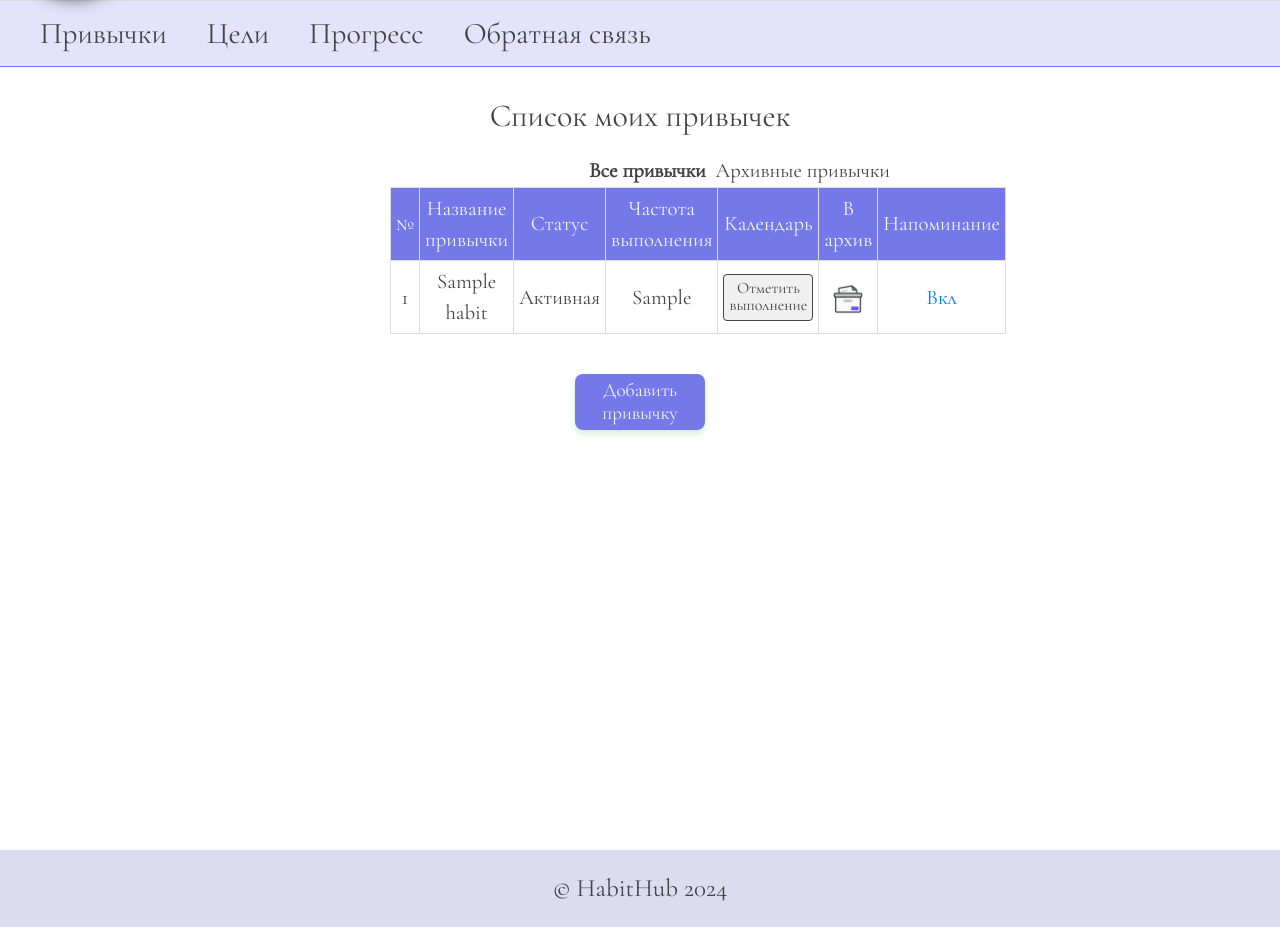
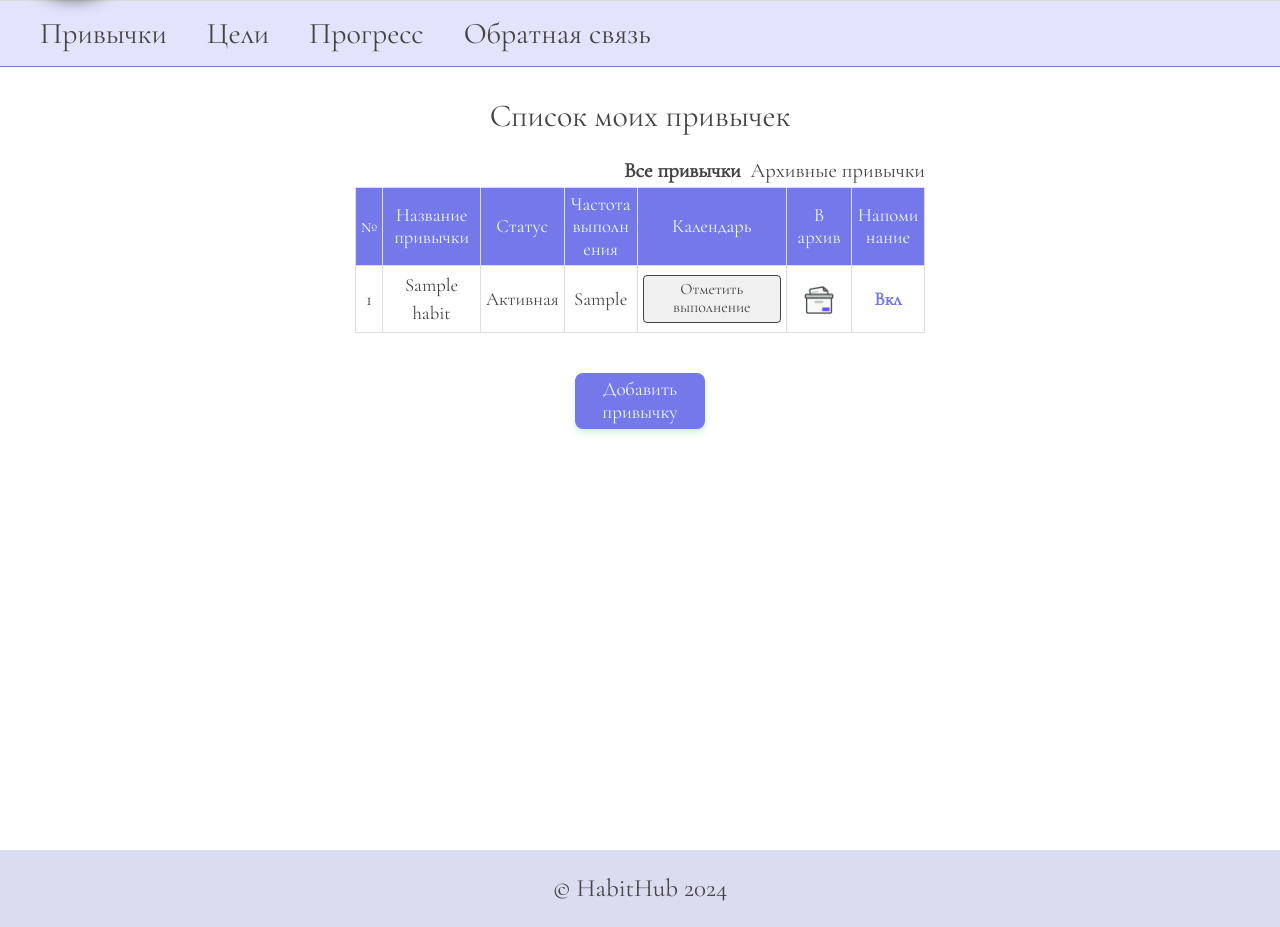
Before and after one commit to AKamysheva/HabitHub, a Django app: page /habits/ in a window 1280 px wide. Shown: the part 130-1057 px from the top of the page. Run offline with Django 5.2, Linux system fonts and the light colour scheme; a user stored in the database is signed in; tables that the repository leaves empty hold one stand-in row (values such as "Sample post"); parts of the project's set-up code (start-up, migrations or seed data) failed here and were passed over; some libraries are stand-ins or nearby versions.

Commit message:
Added styles

```diff
--- a/habithub/habits/static/habits/css/styles.css
+++ b/habithub/habits/static/habits/css/styles.css
@@ -5,7 +5,9 @@ html, body {
     height: 100%;
     width: 100%;
     color: #444;
-    overflow: hidden;
+    overflow-y: auto;
+    max-height: 100vh;
+    padding-bottom: 40px;
 }
 header {
     display: flex;
@@ -106,7 +108,18 @@ header ul li:last-child {
     margin: 30px;
     line-height: 60px;
 }
-.all_habits, .all_goals, .all_progress, .habit_chart {
+.all_habits, .all_goals, .all_progress {
+    display: flex;
+    flex-direction: column;
+    text-align: center;
+    max-width: 570px;
+    width: 100%;
+    margin: auto;
+    overflow-y: auto;
+    max-height: 90vh;
+    padding-bottom: 40px;
+}
+.habit_chart {
     display: flex;
     flex-direction: column;
     min-height: 100vh;
@@ -115,17 +128,17 @@ header ul li:last-child {
     width: 100%;
     margin: auto;
 }
-.feedback {
+.feedback, .remainder {
     margin: auto;
     text-align: center;
     max-width: 500px;
     display: flex;
 }
-h1.feedback {
+h1.feedback, h1.remainder {
     font-weight: bold;
     line-height: 1.4;
 }
-p.feedback {
+p.feedback, p.remainder {
     font-size: 1.5em;
     line-height: 1.6;
 }
@@ -144,12 +157,15 @@ p.feedback {
     padding: 5px;
     border: 1px solid #ddd;
     text-align: center;
-    font-size: 1em;
+    font-size: 0.9em;
     font-weight: 100;
     color: aliceblue;
+    word-wrap: break-word;
+    max-width: 73px;
+    line-height: 1.2em;
 }
 .habit_table td, .goal_table td, .progress_table td {
-    font-size: 1em;
+    font-size: 0.9em;
     padding:  5px;
     border: 1px solid #ddd;
 }
@@ -167,6 +183,15 @@ p.feedback {
     height: 30px;
     cursor: pointer;
     transition: transform 0.2s ease;
+}
+.status {
+    font-weight: bold;
+}
+.status.enabled {
+    color: #7478E9;
+}
+.status.disabled {
+    color: grey
 }
 .restore-habit-link {
     position: relative;
@@ -222,6 +247,7 @@ form {
     margin: auto;
 }
 h1, h2 {
+    margin-top: 30px;
     margin-bottom: 20px;
     text-align: center;
 }
@@ -233,7 +259,7 @@ p {
     font-size: 1.3em;
     margin-left: 6px;
 }
-input[type="text"], input[type="password"], input[type="email"], input[type="date"], input[type="datetime-local" i],  select, textarea {
+input[type="text"], input[type="password"], input[type="email"], input[type="date"], input[type="datetime-local" i],  select, textarea, input {
     cursor: text;
     outline: none;
     font-family: 'CormorantGaramond-Regular';
@@ -269,7 +295,7 @@ button.logout-button {
     border: none;
     cursor: pointer;
 }
-.change_password a {
+.change_password a, .set_reminder a {
     font-size: 1.3em;
     color: #444;
     margin-left: 6px;
@@ -358,9 +384,6 @@ footer {
     font-style: normal;
 }
 @media (min-width: 360px) and (max-width: 574px) {
-    body {
-        overflow: auto;
-    }
     header .logo img {
         display: none;
     }
@@ -422,6 +445,8 @@ footer {
     }
     .habit_table th, .goal_table th, .progress_table th {
         font-size: 0.9em;
+        padding: 0;
+        max-width: 50px;
     }
     .delete-icon img, .archive-icon img {
         width: 25px;
@@ -452,7 +477,6 @@ footer {
     }
     footer {
         padding: 10px 0px;
-        position: static;
     }
 }
 @media (min-width: 575px) and (max-width: 767px)  {
@@ -472,3 +496,9 @@ footer {
         padding: 15px;
     }
 }
+@media (min-width: 768px) and (max-width: 991px) {
+    header ul li:last-child {
+        font-size: 30px;
+        margin-right: 20px;
+    }
+}
```
